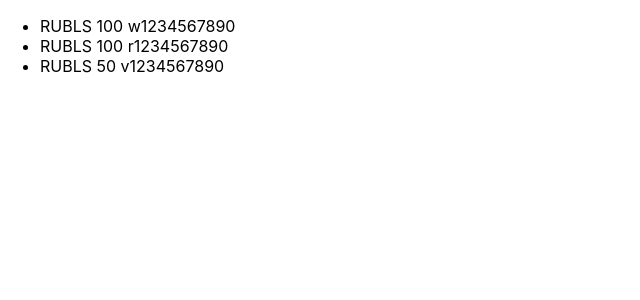
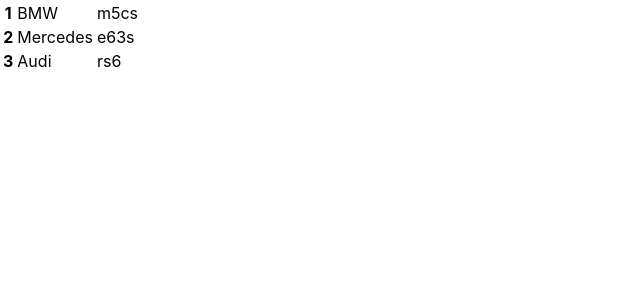
Before and after one commit to Alexander-Vecher/microtasks, a React (Create React App) app: page / in a window 1280 px wide. Shown: the top 300 px of the page, without its empty margins (0-640 px from the left). Built offline with nearby package versions, Linux system fonts and the light colour scheme.

Commit message:
homework Component

```diff
--- a/src/App.tsx
+++ b/src/App.tsx
@@ -1,9 +1,19 @@
 import React, {useState} from 'react';
 import './App.css';
+import {NewComponent} from "./NewComponent";
 
 /*import {Button} from "./components/Button";*/
+type Type={
+banknots: string;
+    value: number;
+        number: string;
+}
+export type onClickFilter=(nameButton: FilterType)=>void;
 
+type FilterType = 'all'|'ruble'|'dollars'
+export type currentMoney=Type[];
 function App() {
+
 
     const [money, setMoney] = useState([
         {banknots: 'Dollars', value: 100, number: ' a1234567890'},
@@ -15,8 +25,20 @@
         {banknots: 'Dollars', value: 50, number: ' x1234567890'},
         {banknots: 'RUBLS', value: 50, number: ' v1234567890'},
     ])
-let currentMoney= money.filter((filteredMoney)=>filteredMoney.banknots==='RUBLS')
+
+    const [filter, setFilter] = useState<FilterType>('all')
+
+    let currentMoney=money;
+    if (filter==='ruble') {currentMoney= money.filter((filteredMoney)=>filteredMoney.banknots==='RUBLS')}
+    if (filter==='dollars') {currentMoney= money.filter((filteredMoney)=>filteredMoney.banknots==='Dollars')}
+
+
+ const onClickFilter=(nameButton:FilterType)=>{
+     setFilter(nameButton)
+ }
     return (
+        <NewComponent Mmoney={currentMoney} MMmoney={onClickFilter}/>
+        /*<>
         <ul>
             {currentMoney.map((objFromMoneyArr, index) => {
                 return (
@@ -29,8 +51,10 @@
                 }
             )}
                 </ul>
-
-
+<button onClick={()=>onClickFilter('all')}>all</button>
+<button onClick={()=>onClickFilter('ruble')}>ruble</button>
+<button onClick={()=>onClickFilter('dollars')}>dollar</button>
+        </>*/
 )
 }
 
```
